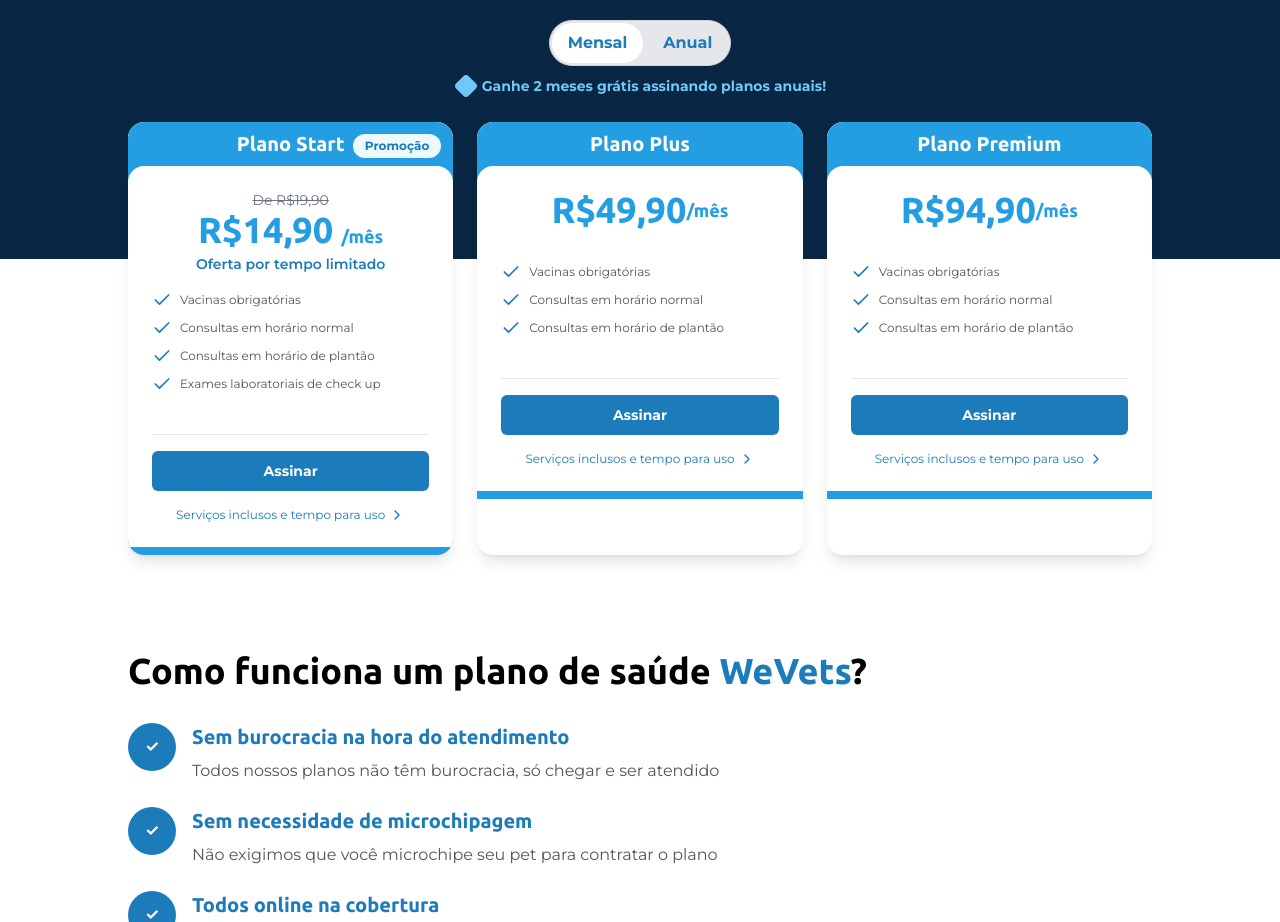
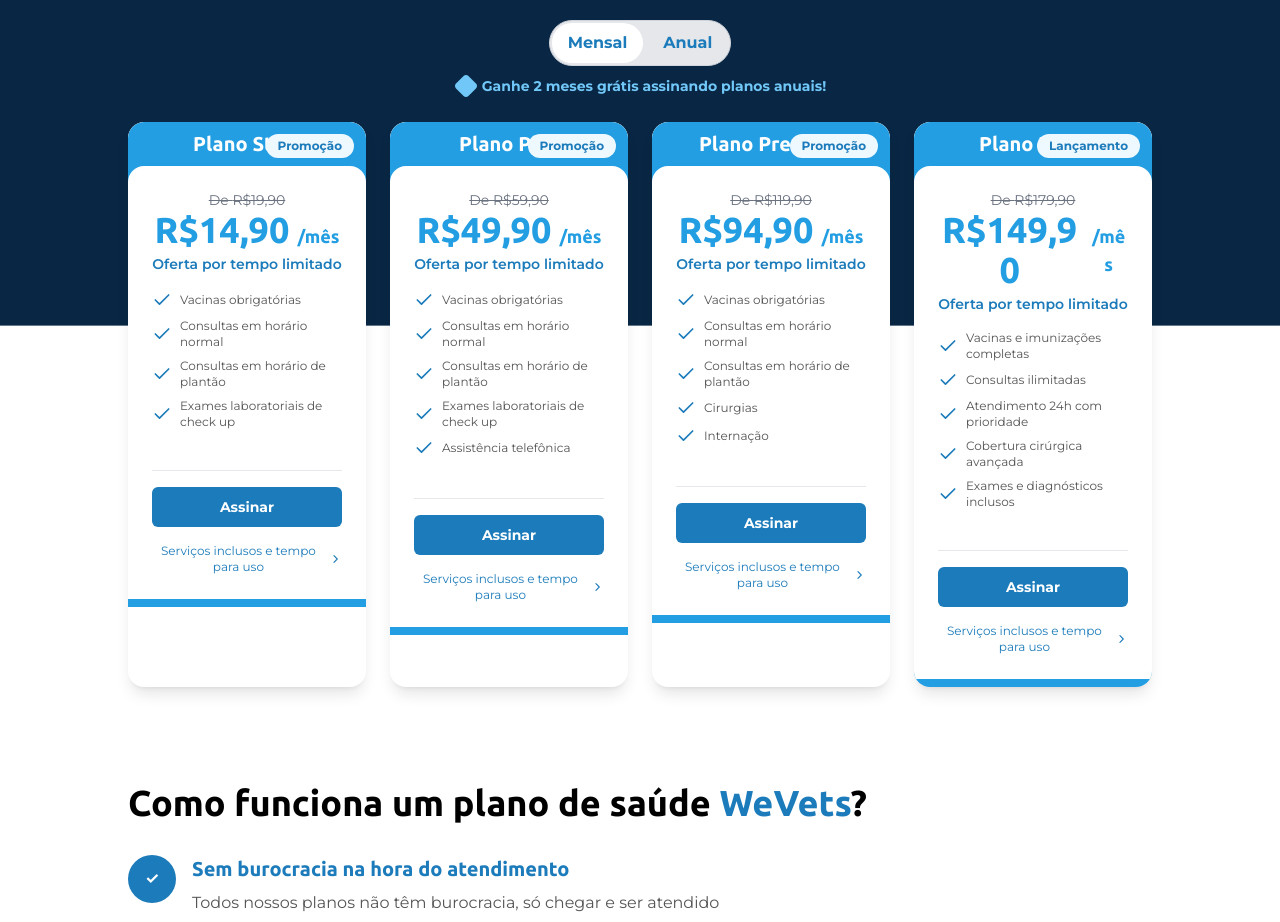
Before and after one commit to vitordelduque/teste, a React (Vite) app: page / in a window 1280 px wide. Shown: the part 1260-2182 px from the top of the page. Built offline with nearby package versions, Linux system fonts and the light colour scheme; no server answers.

Commit message:
Add promo to all plans and add Ultra plan
cgen-5e979d93aeaf421cb8f4a535bc3e8819

```diff
--- a/client/components/wevets/Plans.tsx
+++ b/client/components/wevets/Plans.tsx
@@ -5,7 +5,6 @@ export function Plans() {
   const plans = [
     {
       name: "Plano Start",
-      // promotional example: originalPrice -> struck-through, price -> current
       originalPrice: "R$19,90",
       price: "R$14,90",
       color: "bg-wevets-skyBlue",
@@ -19,28 +18,50 @@ export function Plans() {
     },
     {
       name: "Plano Plus",
+      originalPrice: "R$59,90",
       price: "R$49,90",
       color: "bg-wevets-skyBlue",
+      promoLabel: "Promoção",
       features: [
         "Vacinas obrigatórias",
         "Consultas em horário normal",
         "Consultas em horário de plantão",
+        "Exames laboratoriais de check up",
+        "Assistência telefônica",
       ],
     },
     {
       name: "Plano Premium",
+      originalPrice: "R$119,90",
       price: "R$94,90",
       color: "bg-wevets-skyBlue",
+      promoLabel: "Promoção",
       features: [
         "Vacinas obrigatórias",
         "Consultas em horário normal",
         "Consultas em horário de plantão",
+        "Cirurgias",
+        "Internação",
+      ],
+    },
+    {
+      name: "Plano Ultra",
+      originalPrice: "R$179,90",
+      price: "R$149,90",
+      color: "bg-wevets-skyBlue",
+      promoLabel: "Lançamento",
+      features: [
+        "Vacinas e imunizações completas",
+        "Consultas ilimitadas",
+        "Atendimento 24h com prioridade",
+        "Cobertura cirúrgica avançada",
+        "Exames e diagnósticos inclusos",
       ],
     },
   ];
 
   return (
-    <section className="py-12 px-32" style={{ background: "linear-gradient(180deg, #092744 50.48%, #FFF 50.49%)" }}>
+    <section className="py-12 px-6 lg:px-32" style={{ background: "linear-gradient(180deg, #092744 50.48%, #FFF 50.49%)" }}>
       <div className="max-w-6xl mx-auto">
         <h2 className="font-ubuntu text-4xl font-bold text-center text-white mb-6">
           Planos que cabem no bolso e para todas ocasiões
@@ -64,7 +85,7 @@ export function Plans() {
           </div>
         </div>
 
-        <div className="grid grid-cols-3 gap-6">
+        <div className="grid grid-cols-1 sm:grid-cols-2 lg:grid-cols-4 gap-6">
           {plans.map((plan, index) => (
             <div key={index} className="flex flex-col">
               <div className="bg-white rounded-2xl shadow-lg overflow-hidden flex-1 flex flex-col relative">
```
